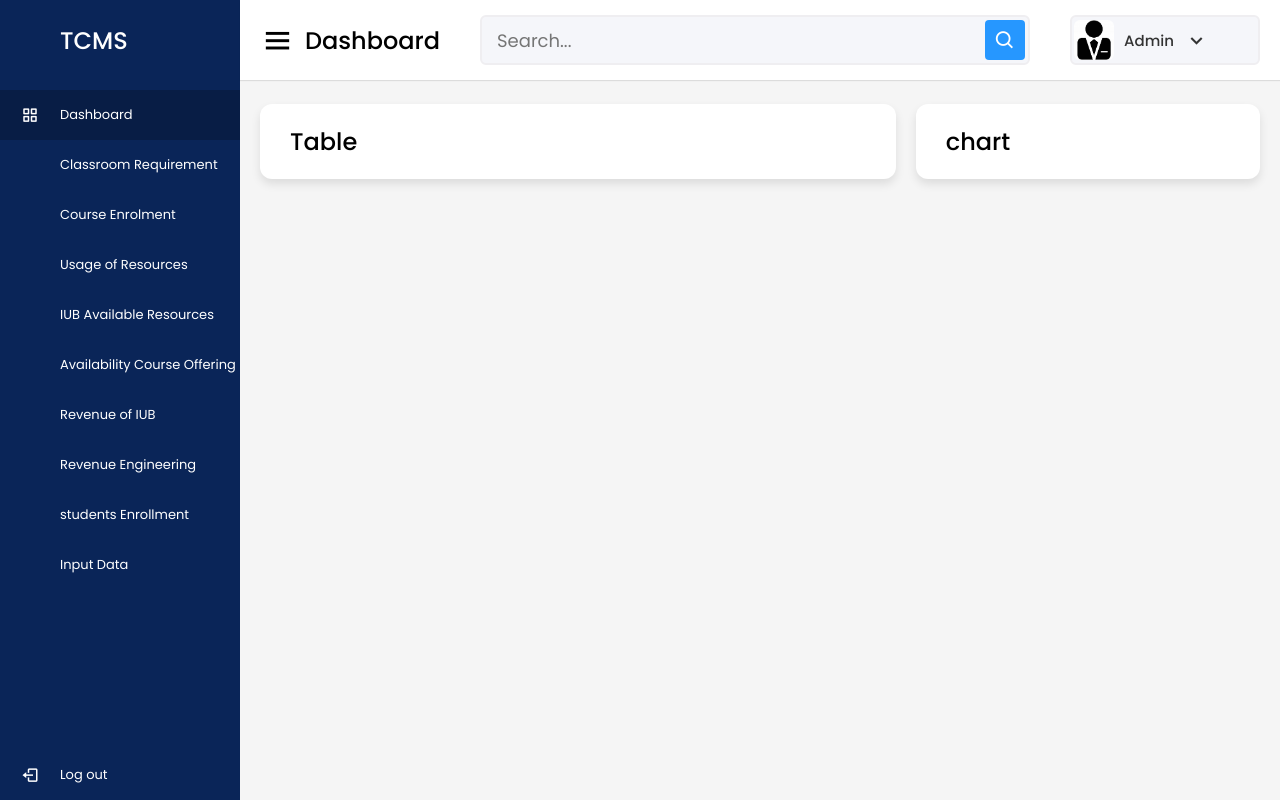
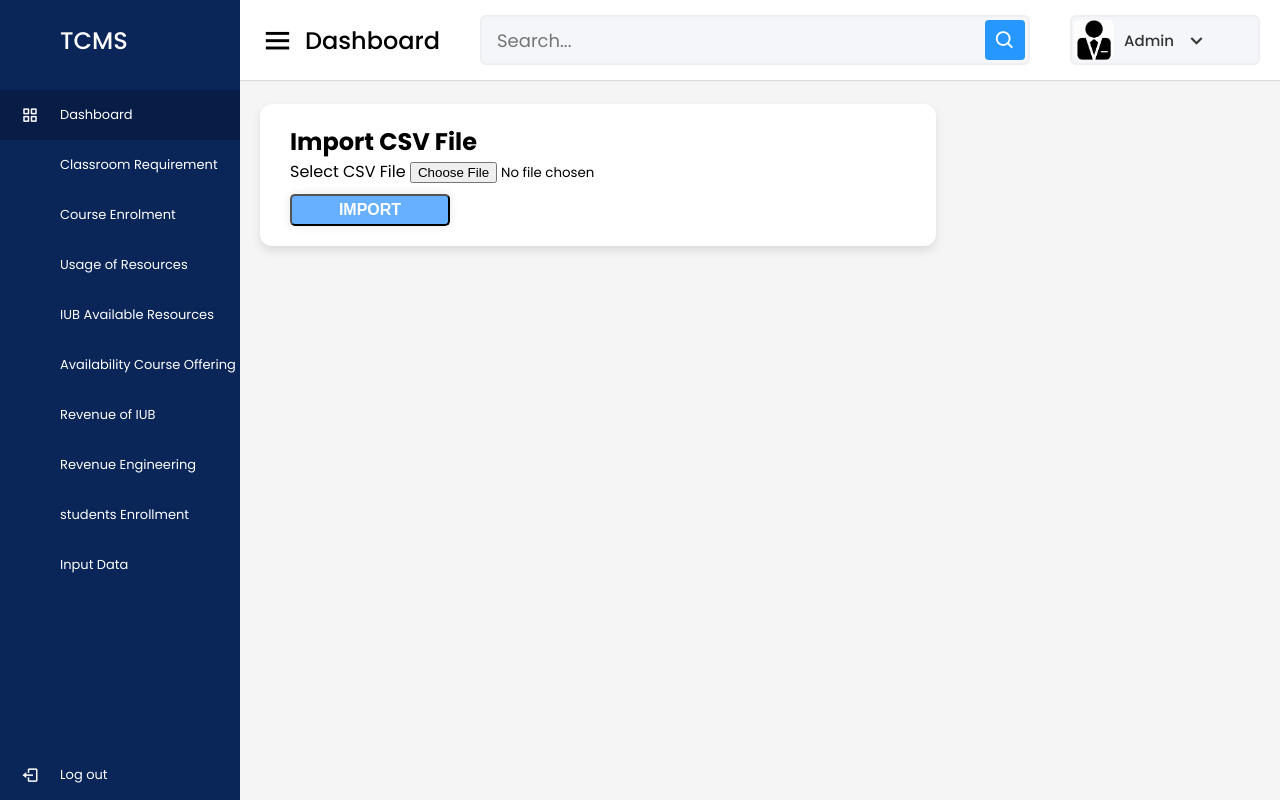
Before and after one commit to Nakib00/University_Class_Room_System, a PHP site: page /inputData.php in a window 1280 px wide. Run offline with PHP 8.4, Linux system fonts and the light colour scheme.

Commit message:
add input button

```diff
--- a/CSS/style.php
+++ b/CSS/style.php
@@ -429,4 +429,27 @@
       display: none;
     }
   }
+
+  .btn {
+    margin-top: 10px;
+    padding: 5px;
+    font-family:Arial, Helvetica, sans-serif;
+    font-size: 16px;
+    font-weight: bold;
+    background:#66b0ff;
+    width: 160px;
+    text-align: center;
+    text-decoration: none;
+    text-transform:uppercase;
+    color: #fff;
+    border-radius:5px;
+    cursor: pointer;
+    box-shadow: 0 0 10px rgba(0, 0, 0, 0.1);
+    -webkit-transform-duration:0.3s;
+  }
+  .btn:hover, .btn:focus, .btn:active{
+    box-shadow: 0 0 20px rgba(0, 0, 0. 0.5);
+    -webkit-transform: scale(1.0, 1.0);
+    transform: scale(1.0, 1.0);
+  }
 </style>
--- a/inputData.php
+++ b/inputData.php
@@ -11,6 +11,7 @@
     <meta name="viewport" content="width=device-width, initial-scale=1.0">
     <!-- Include CSS  -->
     <?php include('CSS/style.php') ?>
+
     <title>TCMS</title>
 </head>
 
@@ -40,16 +41,20 @@
         <div class="home-content">
             <div class="sales-boxes">
                 <div class="recent-sales box">
-                    <div class="title">Table</div>
-                    <div class="sales-details">
-
+                    <H2>Import CSV File</H2>
+                    <div class="panel-body">
+                        <span id="message"></span>
+                        <form id="sample_form" method="POST" enctype="multipart/form-data" class="form-horizontal">
+                            <div class="form-group">
+                                <label class="col-md-4 control-label">Select CSV File</label>
+                                <input type="file" name="file" id="file" accept=".csv" />
+                            </div>
+                            <div class="form-group">
+                                <input type="hidden" name="hidden_field" value="1" />
+                                <input type="submit" name="import" id="import" class="btn" value="Import" />
+                            </div>
+                        </form>
                     </div>
-                </div>
-
-                <!-- chart showing -->
-                <div class="top-sales box">
-                    <div class="title">chart</div>
-
                 </div>
             </div>
         </div>
```
